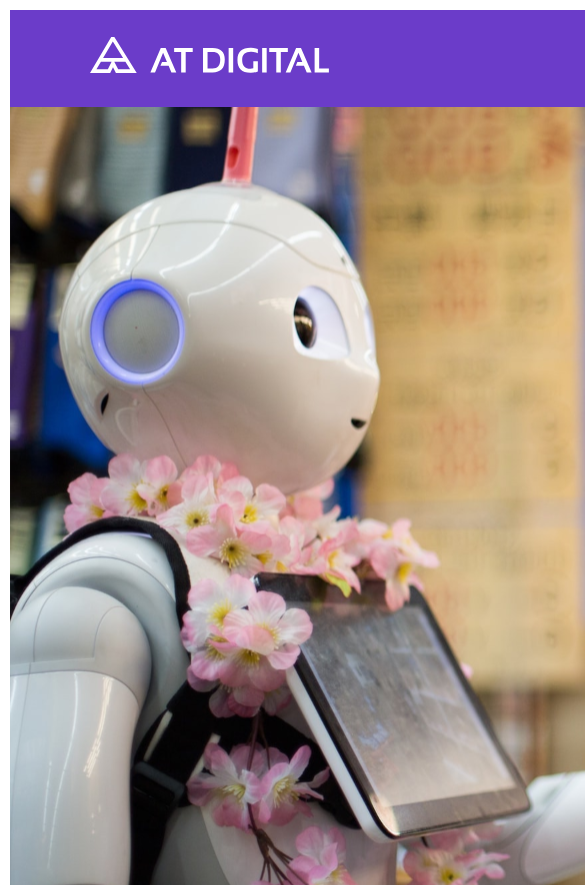
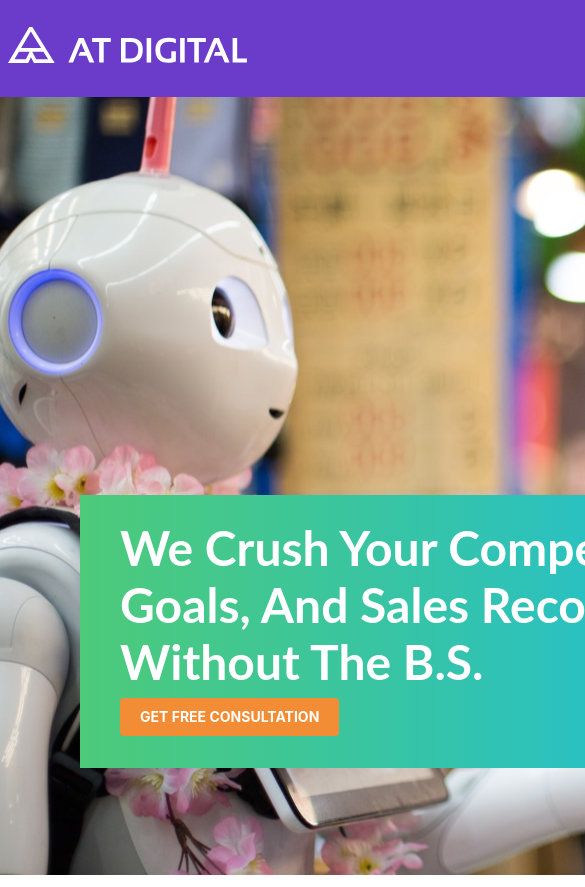
Before and after one commit to AchalaRajapaksha/React-project-front-end, a React (Create React App) app in the folder front-end-project/: page / in a window 390 px wide. Shown: the top 887 px of the page, 585 px wide, since content can reach past the window. Built offline with nearby package versions, Linux system fonts and the light colour scheme.

Commit message:
Chenging css to make screen responsive

```diff
--- a/front-end-project/package.json
+++ b/front-end-project/package.json
@@ -8,6 +8,7 @@
     "@testing-library/user-event": "^13.5.0",
     "react": "^18.2.0",
     "react-dom": "^18.2.0",
+    "react-responsive": "^9.0.2",
     "react-scripts": "5.0.1",
     "web-vitals": "^2.1.4"
   },
--- a/front-end-project/src/App.css
+++ b/front-end-project/src/App.css
@@ -1,9 +1,75 @@
-.App {
+.responsive-container {
+  body{
+  align-items: center;
+  position: relative;
+}
+}
+
+
+
+.content-for-medium-screens{
+  width:1200px;
   background-color:#FFFFFF ;
-  padding: 10px;
+  padding-left: 8px;
+  padding-right: 8px;
+  padding-bottom: 8px;
+  padding-top: 0px;
+  display: flex;
+  flex-direction: column;
+  align-items: center;
+  position: relative;
+
+ .Textbox{
+    width:622px;
+    height: auto;
+
+ }
+
+
 
 }
 
-.Hero-Text{
+.content-for-wide-screens {
+  width:1440px;
+  background-color:#FFFFFF ;
+  padding-left: 8px;
+  padding-right: 8px;
+  padding-bottom: 8px;
+  padding-top: 0px;
+  display: flex;
+  flex-direction: column;
+  align-items: center;
   position: relative;
 }
+
+@media screen and (min-width: 1440px) {
+  .content-for-medium-screens,
+  .content-for-small-screens,
+  .content-for-mobile-screens {
+    display: none;
+  }
+}
+
+@media screen and (min-width: 1200px) {
+  .content-for-wide-screens,
+  .content-for-small-screens,
+  .content-for-mobile-screens {
+    display: none;
+  }
+}
+
+@media screen and (min-width: 768px) {
+  .content-for-wide-screens,
+  .content-for-medium-screens,
+  .content-for-mobile-screens {
+    display: none;
+  }
+}
+
+@media screen and (max-width: 375px) {
+  .content-for-wide-screens,
+  .content-for-medium-screens,
+  .content-for-small-screens {
+    display: none;
+  }
+}
--- a/front-end-project/src/App.js
+++ b/front-end-project/src/App.js
@@ -5,15 +5,41 @@ import Frame498 from './components/Frame498';
 import Frame499 from "./components/Frame499";
 import Herosection from "./components/Herosection";
 
+
 function App() {
   return (
-    <div className="App">
-      <TopNavigation />
-        <Herosection />
-      <Frame499 />
-      <Frame498 />
-      <Footer />
-    </div>
+      <div className="responsive-container">
+        <div className="content-for-wide-screens">
+          <TopNavigation />
+          <Herosection />
+          <Frame498 />
+          <Frame499 />
+          <Footer />
+        </div>
+        <div className="content-for-medium-screens">
+          <TopNavigation />
+          <Herosection />
+          <Frame498 />
+          <Frame499 />
+          <Footer />
+        </div>
+        <div className="content-for-small-screens">
+          <TopNavigation />
+          <Herosection />
+          <Frame498 />
+          <Frame499 />
+          <Footer />
+        </div>
+
+        <div className="content-for-mobile-screens">
+          <TopNavigation />
+          <Herosection />
+          <Frame498 />
+          <Frame499 />
+          <Footer />
+        </div>
+      </div>
+
   );
 }
 
--- a/front-end-project/src/components/Footer.css
+++ b/front-end-project/src/components/Footer.css
@@ -1,8 +1,8 @@
 .Footer{
 background-color: #6B3CC9;
 color: #FFFFFF;
-width: 1,440px;
-margin-top: 385px;
+width:1440px;
+margin-top:385px;
 margin-left: 99px;
 padding-top:40px ;
 padding-bottom: 20px;
--- a/front-end-project/src/components/Herosection.css
+++ b/front-end-project/src/components/Herosection.css
@@ -1,12 +1,12 @@
 .Herosection {
 width:1600px;
-height: auto;
+height: 700;
+padding-bottom: 0;
+margin: 0;
 padding: 0;
-display: block;
 }
 
 .Andykelly {
 width:100%;
 height: 100%;
-
 }
--- a/front-end-project/src/components/Herosection.js
+++ b/front-end-project/src/components/Herosection.js
@@ -1,15 +1,15 @@
 import React from 'react';
 import { ReactComponent as Andykelly } from "./images/Andykelly.svg";
-import Textbox from "./components/Textbox";
+import Textbox from "./Textbox";
 import "./Herosection.css";
 
 export default function Herosection() {
   return (
-      <>
+    <>
+      <Textbox />
       <div className="Herosection">
         <Andykelly className="Andykelly" />
       </div>
-      <Textbox />
-      </>
-    );
+    </>
+  );
 }
--- a/front-end-project/src/components/Textbox.css
+++ b/front-end-project/src/components/Textbox.css
@@ -1,8 +1,8 @@
 .Textbox{
-    width:630px ;
+    width:630px;
     height: auto;
     background:linear-gradient(to right, #4DCA79, #1CBDDD) ;
-    padding-top:24px ;
+    padding-top:24px;
     padding-bottom: 32px;
     padding-left:40px;
     padding-right:40px;
@@ -10,10 +10,12 @@
     align-items: flex-start;
     align-content: flex-start;
     position:absolute;
-
+    top: 495px;
+    left: 80px;
 }
 
 .Textbox p{
+    margin-top: 0;
     font-size:48px;
     font-family: 'Lato', sans-serif;
     font-weight: 700;
--- a/front-end-project/src/components/TopNavigation.css
+++ b/front-end-project/src/components/TopNavigation.css
@@ -1,5 +1,5 @@
 .TopNavigation{
-width: 1440px;
+width:1440px;
 background-color:#6B3CC9;
 justify-content:space-between;
 padding-top:26px;
@@ -10,25 +10,23 @@ font-size: 14px;
 color:#FFFFFF;
 display: flex;
 white-space: nowrap;
-flex-wrap: nowrap;
 
 }
 
 .Frame496 {
 display: flex;
-justify-content:space-between;
 gap:28px;
 font-family: 'Inter', sans-serif;
 font-weight: 500;
 line-height: 16.94px;
 white-space: nowrap;
-flex-wrap: nowrap;
+
 }
 
 .Logo{
 width: 238.89px;
 height: 25px;
-
+top:-11.11px
 }
 
 .Frame505{
```
Also changed, not shown: 1 other file (tests, documents, lock files or other folders).
